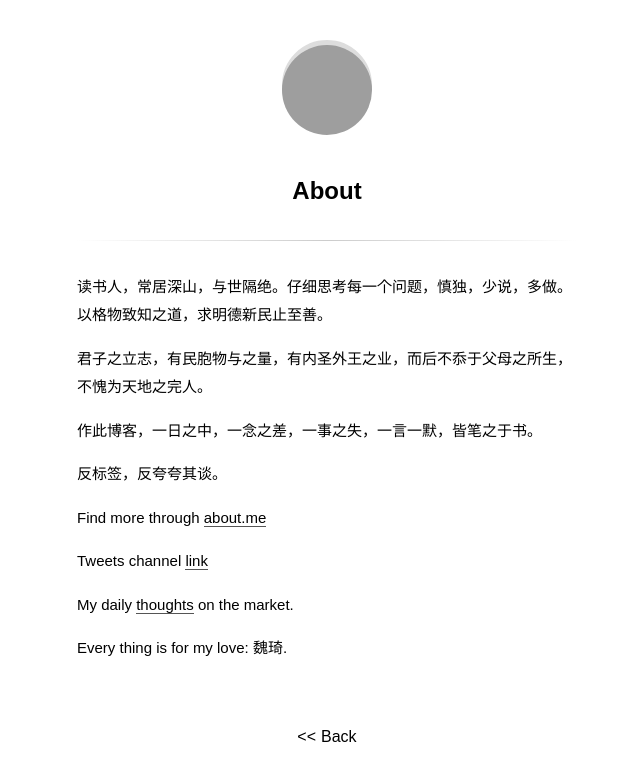
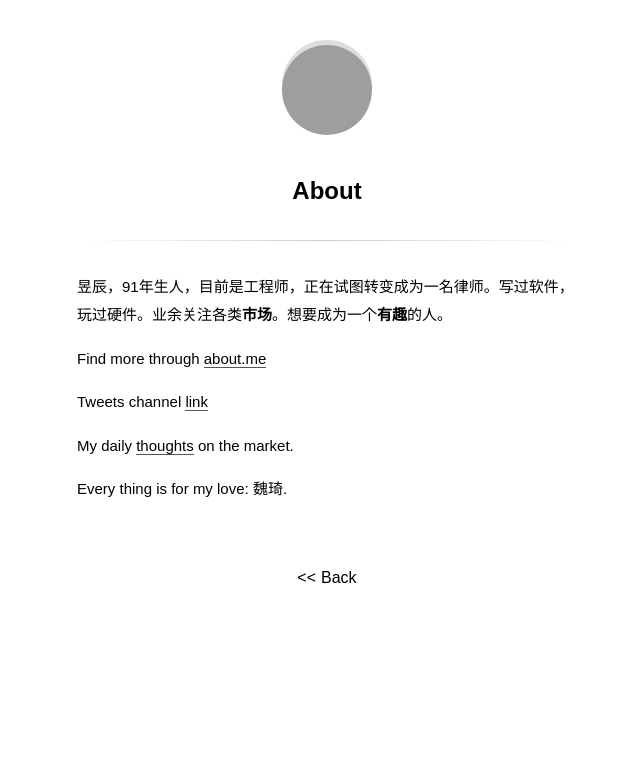
Before and after one commit to psaux0/psaux0.github.io, a Jekyll site: the page built from about.md, in a window 1280 px wide. Shown: the top 781 px of the page, without its empty margins (313-953 px from the left). Built offline with Jekyll 4.4.1, drawn with Linux system fonts in a browser that asks for light colours; some web fonts are replaced; grey boxes are pictures that could not be loaded.

Commit message:
update about

```diff
--- a/about.md
+++ b/about.md
@@ -1,14 +1,7 @@
 ---
 title: About
 ---
-
-读书人，常居深山，与世隔绝。仔细思考每一个问题，慎独，少说，多做。以格物致知之道，求明德新民止至善。
-
-君子之立志，有民胞物与之量，有内圣外王之业，而后不忝于父母之所生，不愧为天地之完人。
-
-作此博客，一日之中，一念之差，一事之失，一言一默，皆笔之于书。
-
-反标签，反夸夸其谈。
+昱辰，91年生人，目前是工程师，正在试图转变成为一名律师。写过软件，玩过硬件。业余关注各类**市场**。想要成为一个**有趣**的人。
 
 Find more through [about.me](https://about.me/yuchensu)
 
```
